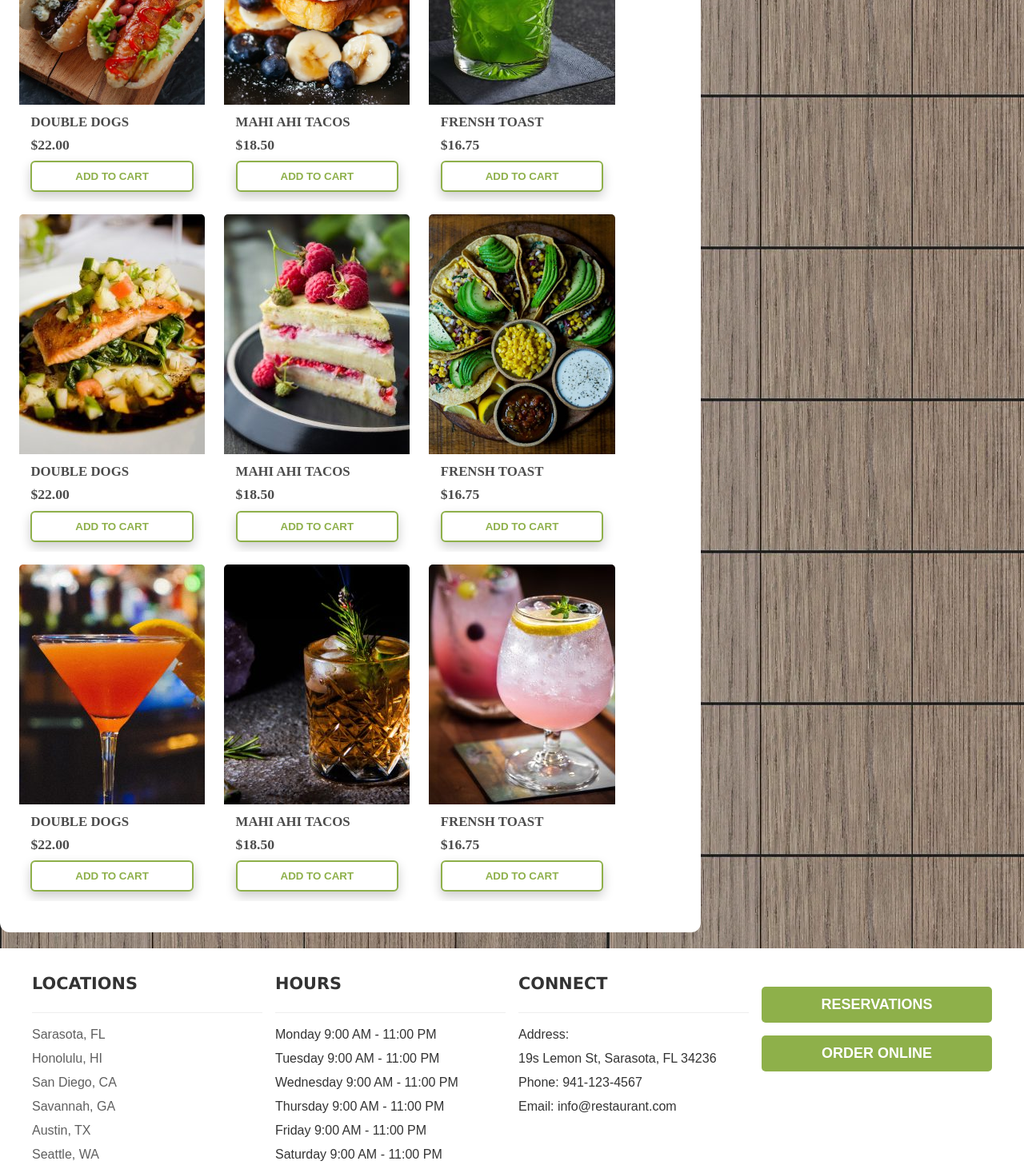
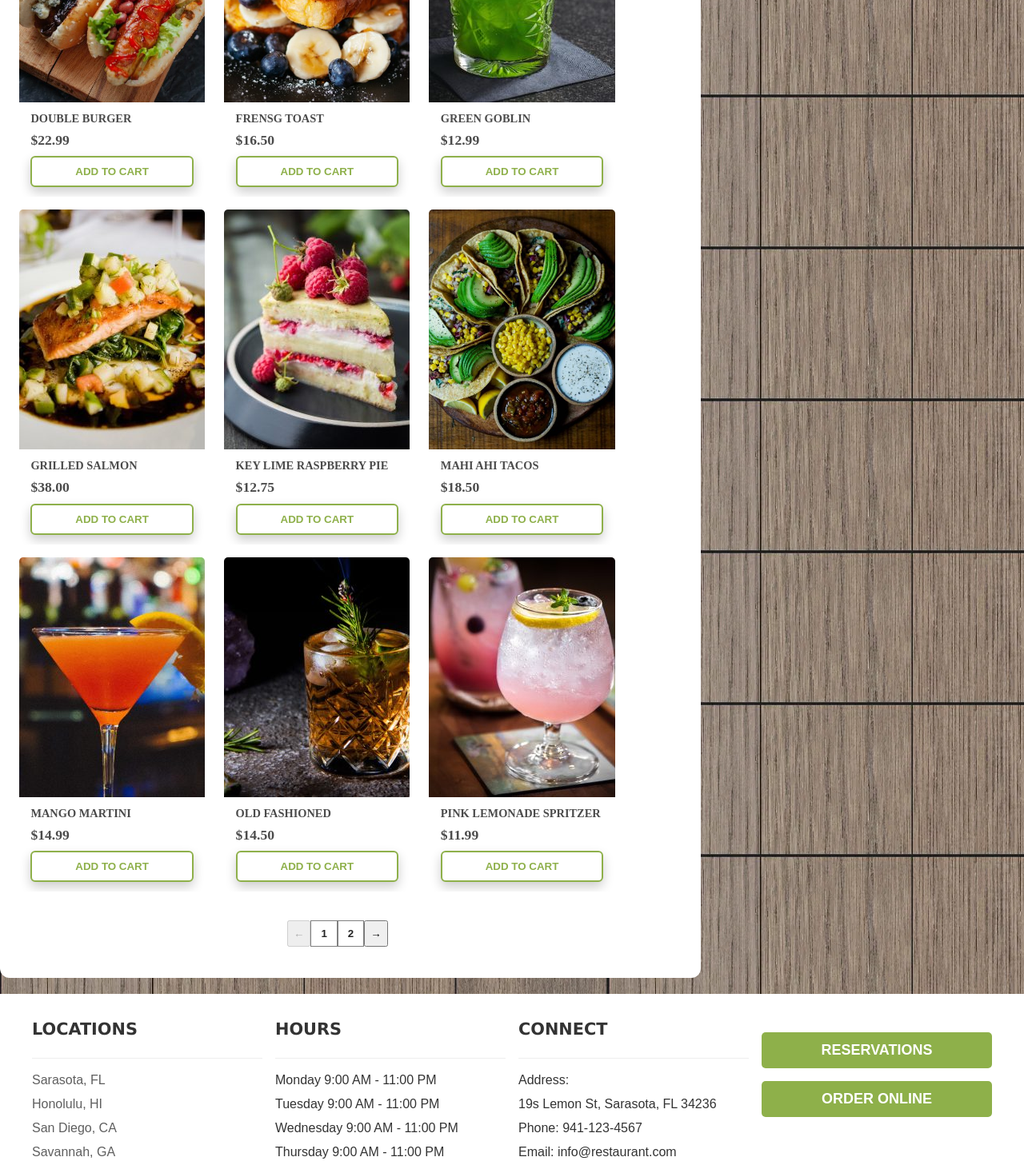
Before and after one commit to festybam123/items7, a React (Vite) app: page /order in a window 1280 px wide. Shown: the part 1020-2482 px from the top of the page at 80% size. Built offline with nearby package versions, Linux system fonts and the light colour scheme.

Commit message:
pagination

```diff
--- a/src/App.css
+++ b/src/App.css
@@ -28,6 +28,7 @@
   text-transform: uppercase;
   letter-spacing: 1px;
   font-family: sans-serif;
+  cursor: pointer;
 }
 
 .nav-link:nth-child(2) {
@@ -44,11 +45,12 @@
   color: white;
 }
 
+/* .nav-link:hover removed to disable hover color */
+
 .nav-link2:hover{
   transition: transform 0.3s ease;
   border-radius: 2px solid white;
   transform: scale(1.05);
-   background-color: #7aa03f;
 }
 
 .nav-item {
@@ -60,7 +62,7 @@
   top: 0;
   /* left: 100%; */
   nav-down: auto;
-  margin-top: 20px;
+  margin-top: 25px;
   background-color: rgba(255, 255, 255, 0.95);
   border: 1px solid #dee2e6;
   box-shadow: 0 8px 24px rgba(0,0,0,0.12);
@@ -80,8 +82,12 @@
 }
 
 .dropdown-link:hover {
-  background-color: #f1f3f5;
+  background-color: #f8f9fa;
+  color: #000000;
+  transition: background-color 0.3s ease;
 }
+
+/* .dropdown-link:hover removed to disable hover color */
 
 .dropdown-icon {
   margin-left: 5px;
--- a/src/component/About.jsx
+++ b/src/component/About.jsx
@@ -51,12 +51,7 @@ function About() {
           onMouseEnter: () => handleMouseEnter('templates'),
           onMouseLeave: handleMouseLeave,
         },
-        React.createElement(
-          Link,
-          { to: '/templates', className: 'nav-link' },
-          'TEMPLATES',
-          React.createElement('span', { className: 'dropdown-icon' }, '▼')
-        ),
+        React.createElement('div', { className: 'nav-link' }, 'TEMPLATES', React.createElement('span', { className: 'dropdown-icon' }, '▼')),
         dropdownOpen === 'templates' &&
           React.createElement(
             'div',
--- a/src/component/Items7.jsx
+++ b/src/component/Items7.jsx
@@ -14,7 +14,6 @@ function Items7() {
   const addToCart = (item) => {
     setCartIds(prev => prev.includes(item.id) ? prev : [...prev, item.id]);
   };
-
   return (
     React.createElement(React.Fragment, null,
       React.createElement('nav', { className: 'navbar' },
@@ -30,7 +29,7 @@ function Items7() {
           )
         ),
         React.createElement('div', { className: 'nav-item', onMouseEnter: () => setTemplatesOpen(true), onMouseLeave: () => setTemplatesOpen(false) },
-          React.createElement(Link, { to: '/templates', className: 'nav-link' }, 'TEMPLATES', React.createElement('span', { className: 'dropdown-icon' }, '▼')),
+          React.createElement('div', { className: 'nav-link' }, 'TEMPLATES', React.createElement('span', { className: 'dropdown-icon' }, '▼')),
           templatesOpen && React.createElement('div', { className: 'dropdown' },
             React.createElement(Link, { to: '/blog', className: 'dropdown-link' }, 'Blog'),
             React.createElement(Link, { to: '/category', className: 'dropdown-link' }, 'Category'),
--- a/src/component/Locations.jsx
+++ b/src/component/Locations.jsx
@@ -54,12 +54,9 @@ function Locations() {
           onMouseEnter: () => setTemplatesOpen(true),
           onMouseLeave: () => setTemplatesOpen(false),
         },
-        React.createElement(
-          Link,
-          { to: '/templates', className: 'nav-link' },
-          'TEMPLATES',
-          React.createElement('span', { className: 'dropdown-icon' }, '▼')
-        ),
+        React.createElement
+        ('div', { className: 'nav-link' },
+          'TEMPLATES', React.createElement('span', { className: 'dropdown-icon' }, '▼')),
         templatesOpen &&
           React.createElement(
             'div',
--- a/src/component/Menu.css
+++ b/src/component/Menu.css
@@ -13,12 +13,11 @@
   font-weight: bold;
   padding: 0.5rem 1rem;
   border-radius: 4px;
-  transition: background-color 0.3s;
+  transition: none;
 }
 
 /* .nav-link:hover, .nav-link1:hover, .nav-link2:hover {
-  background-color: #f0f0f0;
-} */
+/* .nav-link:hover, .nav-link1:hover, .nav-link2:hover removed to disable hover color */
 
 .nav-link1 {
   font-size: 1.2rem;
--- a/src/component/Menu.jsx
+++ b/src/component/Menu.jsx
@@ -51,12 +51,7 @@ function Menu() {
           onMouseEnter: () => handleMouseEnter('templates'),
           onMouseLeave: handleMouseLeave,
         },
-        React.createElement(
-          Link,
-          { to: '/templates', className: 'nav-link' },
-          'TEMPLATES',
-          React.createElement('span', { className: 'dropdown-icon' }, '▼')
-        ),
+        React.createElement('div', { className: 'nav-link' }, 'TEMPLATES', React.createElement('span', { className: 'dropdown-icon' }, '▼')),
         dropdownOpen === 'templates' &&
           React.createElement(
             'div',
--- a/src/component/Order.css
+++ b/src/component/Order.css
@@ -33,9 +33,7 @@
   transition: color 0.3s ease;
 }
 
-.nav-link:hover {
-  color: #8EB04A;
-}
+/* .nav-link:hover removed to disable hover color */
 
 .nav-link2 {
   background: #8EB04A;
@@ -245,7 +243,7 @@
 
 .order_title {
   margin: 0;
-  font-size: 1.05rem;
+  font-size: 0.9rem;
   color: #000000b4;
   text-align: left;
 }
@@ -301,6 +299,29 @@
   margin-top: 0.6rem;
   width: 100%;
   text-align: center;
+}
+
+.pagination-container {
+  margin-left: 45%;
+  display: flex;
+  justify-content: center;
+  margin-top: 20px;
+}
+
+.pagination-btn{
+  background: #fff;
+  color: #000000dc;
+  text-decoration: none;
+  border: 1px solid gray;
+  font-weight: 600;
+  padding: 8px 12px;
+  transition: all 0.3s ease;
+}
+
+.pagination-btn:hover {
+  background: #808080c0;
+  color: #fff;
+  border: 1px solid #8EB04A;
 }
 
 /* Order page main container */
@@ -374,6 +395,7 @@
 .browse-store-link {
   display: inline-block;
   margin-top: 8px;
+  font-size: larger;
   color: #8EB04A;
   text-decoration: underline;
   cursor: pointer;
--- a/src/component/Order.jsx
+++ b/src/component/Order.jsx
@@ -35,19 +35,21 @@ function Order() {
     return 'down';
   };
      const popularItems = [
-    { id: 1, src: '/images/oder12.jpg', title: 'DOUBLE DOGS', price: '$22.00' },
-    { id: 2, src: '/images/oder1.jpg', title: 'MAHI AHI TACOS', price: '$18.50' },
-    { id: 3, src: '/images/oder2.jpg', title: 'FRENSH TOAST', price: '$16.75' },
-    { id: 4, src: '/images/pix8.jpg', title: 'DOUBLE DOGS', price: '$22.00' },
-    { id: 5, src: '/images/pix10.jpg', title: 'MAHI AHI TACOS', price: '$18.50' },
-    { id: 6, src: '/images/oder3.jpg', title: 'FRENSH TOAST', price: '$16.75' },
-    { id: 7, src: '/images/oder4.jpg', title: 'DOUBLE DOGS', price: '$22.00' },
-    { id: 8, src: '/images/oder5.jpg', title: 'MAHI AHI TACOS', price: '$18.50' },
-    { id: 9, src: '/images/pix9.jpg', title: 'FRENSH TOAST', price: '$16.75' },
-    { id: 10, src: '/images/oder6.jpg', title: 'DOUBLE DOGS', price: '$22.00' },
-    { id: 11, src: '/images/oder7.jpg', title: 'MAHI AHI TACOS', price: '$18.50' },
-    { id: 12, src: '/images/oder8.jpg', title: 'FRENSH TOAST', price: '$16.75' },
-
+    { id: 1, src: '/images/oder12.jpg', title: 'BUFFALO BURGER', price: '$18.00' },
+    { id: 2, src: '/images/oder1.jpg', title: 'CIRUS SANGRIA', price: '$9.50' },
+    { id: 3, src: '/images/oder2.jpg', title: 'CUCUMBER SALAD', price: '$12.75' },
+    { id: 4, src: '/images/pix8.jpg', title: 'DOUBLE BURGER', price: '$22.99' },
+    { id: 5, src: '/images/pix10.jpg', title: 'FRENSG TOAST', price: '$16.50' },
+    { id: 6, src: '/images/oder3.jpg', title: 'GREEN GOBLIN', price: '$12.99' },
+    { id: 7, src: '/images/oder4.jpg', title: 'GRILLED SALMON', price: '$38.00' },
+    { id: 8, src: '/images/oder5.jpg', title: 'KEY LIME RASPBERRY PIE', price: '$12.75' },
+    { id: 9, src: '/images/pix9.jpg', title: 'MAHI AHI TACOS', price: '$18.50' },
+    { id: 10, src: '/images/oder6.jpg', title: 'MANGO MARTINI', price: '$14.99' },
+    { id: 11, src: '/images/oder7.jpg', title: 'OLD FASHIONED', price: '$14.50' },
+    { id: 12, src: '/images/oder8.jpg', title: 'PINK LEMONADE SPRITZER', price: '$11.99' },
+    { id: 13, src: '/images/oder9.jpg', title: 'SHAKE CAKE', price: '$12.75' },
+    { id: 14, src: '/images/oder10.jpg', title: 'Souvlaki Plate', price: '$32.50' },
+    { id: 15, src: '/images/oder11.jpg', title: 'THE DUDE', price: '$11.99' },
   ];
   const [cartIds, setCartIds] = useState([]);
   const [quantities, setQuantities] = useState({});
@@ -95,7 +97,7 @@ function Order() {
   const [query, setQuery] = useState('');
   const [keyword, setKeyword] = useState('');
   const [currentPage, setCurrentPage] = useState(1);
-  const itemsPerPage = 6;
+  const itemsPerPage = 12;
 
   const displayedItems = popularItems.filter(i => i.title.toLowerCase().includes(keyword.toLowerCase().trim()));
 
@@ -112,6 +114,7 @@ function Order() {
       }
     }
   };
+
 
   useEffect(() => {
     setCurrentPage(1);
@@ -157,12 +160,7 @@ function Order() {
                 onMouseEnter: () => handleMouseEnter('templates'),
                 onMouseLeave: handleMouseLeave,
               },
-              React.createElement(
-                Link,
-                { to: '/templates', className: 'nav-link' },
-                'TEMPLATES',
-                React.createElement('span', { className: 'dropdown-icon' }, '▼')
-              ),
+              React.createElement('div', { className: 'nav-link' }, 'TEMPLATES', React.createElement('span', { className: 'dropdown-icon' }, '▼')),
               dropdownOpen === 'templates' &&
                 React.createElement(
                   'div',
@@ -211,7 +209,7 @@ function Order() {
             )
           ),
           React.createElement('div', { id: 'store-browse', className: 'img_grid' },
-            displayedItems.map((item) => React.createElement('div', { key: item.id, className: 'grid_card' },
+            paginatedItems.map((item) => React.createElement('div', { key: item.id, className: 'grid_card' },
               React.createElement(Link, { to: '/menu' },
                 React.createElement('img', { src: item.src, alt: item.title, className: 'grid_img' })
               ),
@@ -224,7 +222,26 @@ function Order() {
                   ? React.createElement('span', { className: 'order-cart-added' }, 'Added')
                   : React.createElement('button', { className: 'order_cart2', onClick: () => addToCart(item) }, 'ADD TO CART')
               )
-            ))
+            )),
+            React.createElement('div', { className: 'pagination-container' },
+              React.createElement('button', {
+                className: `pagination-arrow prev ${currentPage === 1 ? 'disabled' : ''}`,
+                onClick: () => goToPage(currentPage - 1),
+                disabled: currentPage === 1
+              }, '←'),
+              Array.from({ length: Math.ceil(displayedItems.length / itemsPerPage) }, (_, i) => i + 1).map(page =>
+                React.createElement('button', {
+                  key: page,
+                  onClick: () => goToPage(page),
+                  className: `pagination-btn ${currentPage === page ? 'active' : ''}`
+                }, page)
+              ),
+              React.createElement('button', {
+                className: `pagination-arrow next ${currentPage === totalPages ? 'disabled' : ''}`,
+                onClick: () => goToPage(currentPage + 1),
+                disabled: currentPage === totalPages
+              }, '→')
+            )
           )
         )
       ),
@@ -240,7 +257,7 @@ function Order() {
           cartIds.length === 0
             ? React.createElement('div', null,
                 React.createElement('p', { className: 'cart-empty' }, 'Your cart is currently empty!'),
-                React.createElement('a', { href: '#store-browse', className: 'browse-store-link' }, 'Browse store')
+                React.createElement('a', { href: '#store-browse', className: 'browse-store-link' }, 'Browse store.')
               )
             : React.createElement(React.Fragment, null,
                 React.createElement('h3', { className: 'cart-title' }, 'Products in cart'),
```
